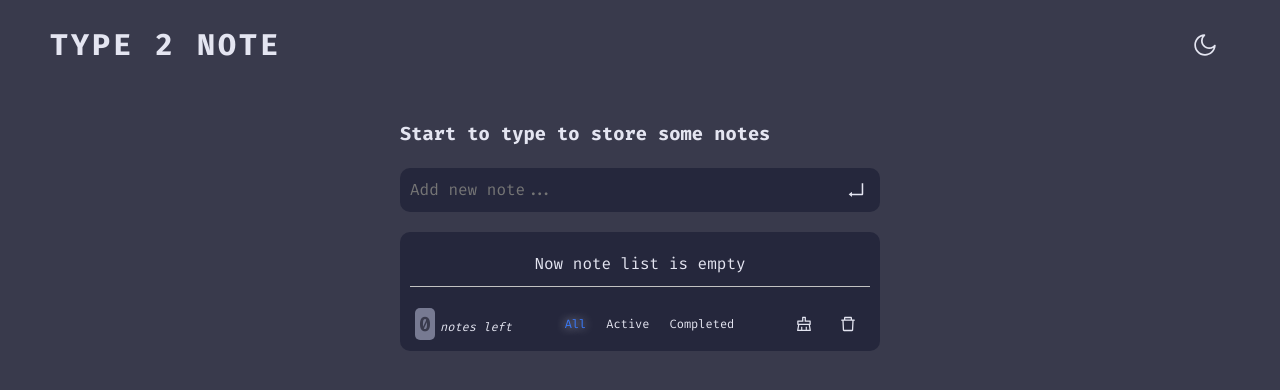
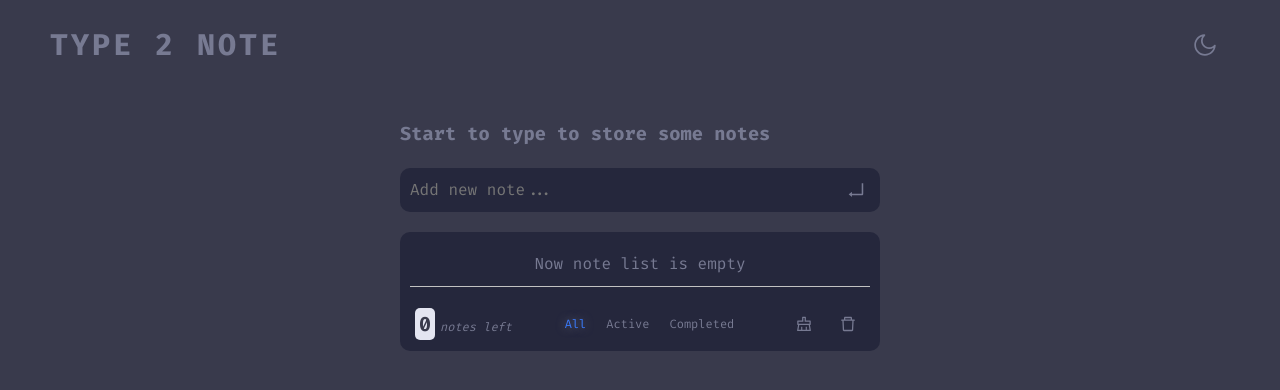
Before and after one commit to bakNa2t/type2note, a React (Vite) app: page / in a window 1280 px wide. Shown: the top 390 px of the page. Built offline with nearby package versions, Linux system fonts and the light colour scheme; the HTML template or start-up script is replaced by a standard one.

Commit message:
Updated dark/light colors

```diff
--- a/src/styles/GlobalStyles.js
+++ b/src/styles/GlobalStyles.js
@@ -4,7 +4,8 @@ const GlobalStyles = createGlobalStyle`
 
 :root {
     &, &.light-mode {
-        --background-gradient: linear-gradient(hsl(192, 100%, 67%), hsl(280, 87%, 65%));;
+        --background-gradient: linear-gradient(hsl(157, 100%, 49%), hsl(106, 29%, 37%));
+        /* --background-gradient: linear-gradient(hsl(192, 100%, 67%), hsl(280, 87%, 65%)); */
 
         --color-blue: #3a7bfd;
         --color-blue-dark: #0070f3;
@@ -20,11 +21,56 @@ const GlobalStyles = createGlobalStyle`
         --color-blue-dark: #0070f3;
         --color-blue-zola-600: #25273c;
         --color-blue-zola-700: #393a4c;
-        --color-blue-light-200: #e4e5f1;
+        --color-blue-light-200: #777a92;
         --color-blue-light-300: #c2c2c2;
-        --color-blue-light-700: #777a92;
+        --color-blue-light-700: #e4e5f1;
 
     }
+
+    /* &.light-mode {
+      //ebony
+      --color-ebony-100:#e3e6e1;
+      --color-ebony-200:#c8ccc3;
+      --color-ebony-300:#a4aa9e;
+      --color-ebony-400:#7f8879;
+      --color-ebony-500:#646d5f;
+      --color-ebony-600:#555d50;
+      --color-ebony-700:#42473e
+      --color-ebony-800:#363b34
+      --color-ebony-900:#2f332e
+
+      //spring green
+      --color-spring-green-100:#d5ffef;
+      --color-spring-green-200:#aeffe0;
+      --color-spring-green-300:#70ffc9;
+      --color-spring-green-400:#2bfdac;
+      --color-spring-green-500:#00fa9a;
+      --color-spring-green-600:#00c072;
+      --color-spring-green-700:#00965c;
+      --color-spring-green-800:#06754c;
+      --color-spring-green-900:#076040;
+    }
+    &.dark-mode {
+      --color-ebony-100:#2f332e
+      --color-ebony-200:#363b34
+      --color-ebony-300:#42473e
+      --color-ebony-400:#555d50;
+      --color-ebony-500:#646d5f;
+      --color-ebony-600:#7f8879;
+      --color-ebony-700:#a4aa9e;
+      --color-ebony-800:#c8ccc3;
+      --color-ebony-900:#e3e6e1;
+
+      --color-spring-green-100:#076040;
+      --color-spring-green-200:#06754c;
+      --color-spring-green-300:#00965c;
+      --color-spring-green-400:#00c072;
+      --color-spring-green-500:#00fa9a;
+      --color-spring-green-600:#2bfdac;
+      --color-spring-green-700:#70ffc9;
+      --color-spring-green-800:#aeffe0;
+      --color-spring-green-900:#d5ffef;
+    } */
 }
 
 *,
--- a/src/ui-blocks/NoteFooterMenu.jsx
+++ b/src/ui-blocks/NoteFooterMenu.jsx
@@ -46,7 +46,6 @@ function NoteFooterMenu() {
   const dispatch = useDispatch();
 
   const completed = notes.filter((note) => note.completed === true).length;
-  console.log(completed);
 
   function handleClearAllNotes() {
     if (notes.length === 0) return;
```
